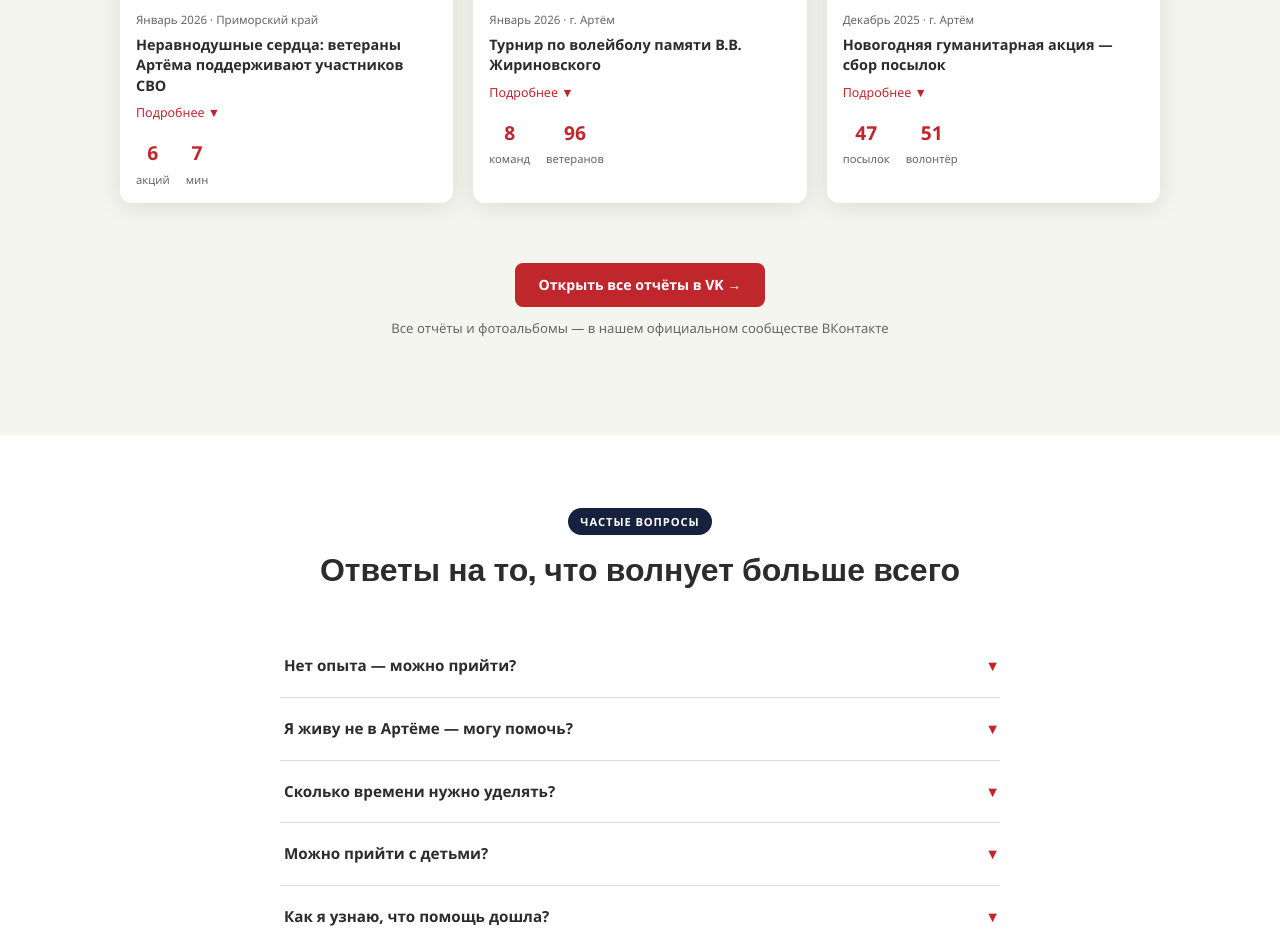
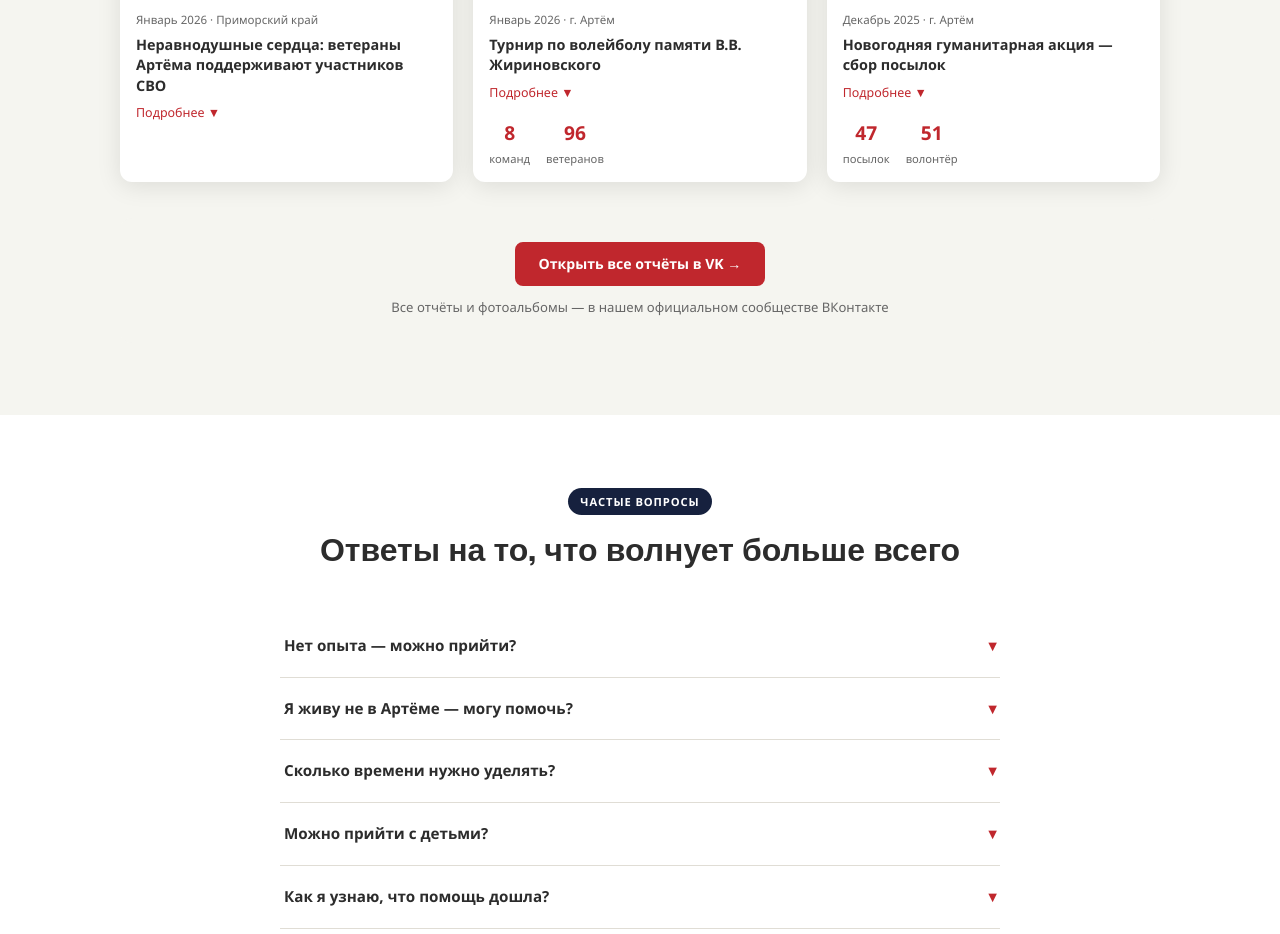
Before and after one commit to pr-poehali-dev/patriot-support-initiative, a React (Vite) app: page / in a window 1280 px wide. Shown: the part 6040-6974 px from the top of the page. Built offline with nearby package versions, Linux system fonts and the light colour scheme.

Commit message:
Удалить 6 акций из карточки

```diff
--- a/src/components/ReportsBlock.tsx
+++ b/src/components/ReportsBlock.tsx
@@ -43,7 +43,7 @@ const ITEMS: Item[] = [
     date: "Январь 2026 · Приморский край",
     title: "Неравнодушные сердца: ветераны Артёма поддерживают участников СВО",
     text: "Артём – город неравнодушных людей, которые готовы прийти на помощь в трудную минуту. Среди них – люди, которые, несмотря на свой пенсионный возраст, активно участвуют в поддержке защитников Родины.\n\nЧлены Совета ветеранов в Артёме плетут маскировочные сети и костюмы для снайперов, вяжут носки и собирают гуманитарную помощь.",
-    stats: [{ l: "акций", v: "6" }, { l: "мин", v: "7" }],
+    stats: [],
     url: "https://vk.com/video_ext.php?oid=-210960501&id=456239286&hash=06691de22dd2fc3f",
   },
   {
```
